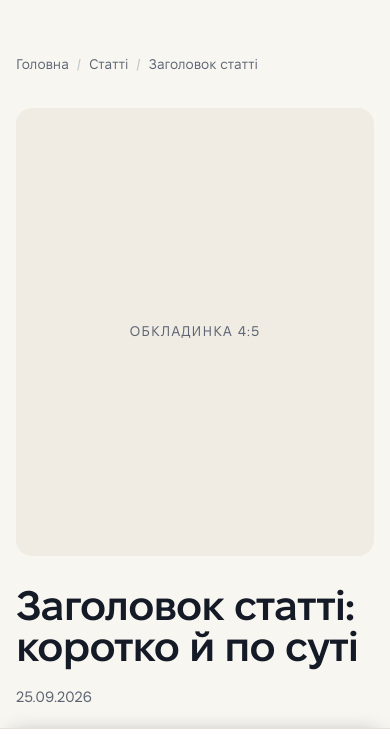
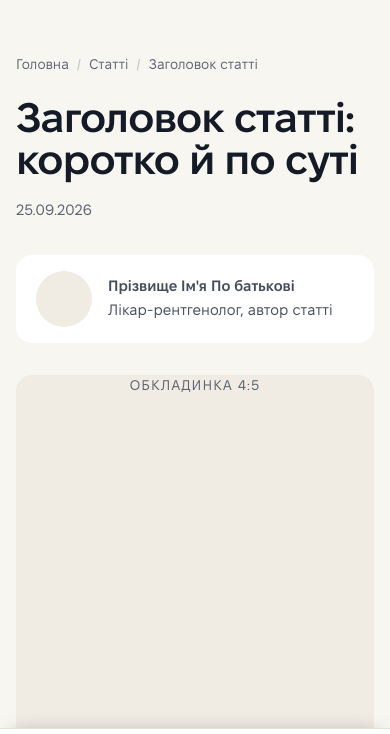
Before and after one commit to threecatsagency/mrt-plus-site, a plain HTML site: page statti/zrazok/index.html in a window 390 px wide. Shown: the part 55-789 px from the top of the page. Drawn offline with Linux system fonts and the light colour scheme.

Commit message:
Add files via upload

```diff
--- a/assets/css/zmist.css
+++ b/assets/css/zmist.css
@@ -210,14 +210,14 @@
 
 /* Обкладинка статті – 4:5, та сама картинка, що в Instagram і Facebook. */
 .art-card__cover,
-.art-hero__cover {
+.art__cover {
   display: block;
   margin: 0;
   border-radius: var(--r-lg);
   overflow: hidden;
 }
 .art-card__img,
-.art-hero__img {
+.art__cover-img {
   display: block;
   width: 100%;
   height: auto;
@@ -234,20 +234,17 @@
 .art-card__text { margin: 0; font-size: var(--fs-small); color: var(--c-ink-600); }
 .art-card__author { margin: var(--sp-1) 0 0; font-size: var(--fs-caption); color: var(--c-ink-500); }
 
-/* --- Стаття: перший екран – обкладинка 4:5 ліворуч, як фото лікаря --- */
-.pk-sec .crumbs { padding: 0; }
-.art-hero {
-  display: grid;
-  grid-template-columns: minmax(0, 5fr) minmax(0, 7fr);
-  gap: clamp(2rem, 1rem + 3vw, 4rem);
-  align-items: start;
-  margin-top: var(--sp-8);
+/* --- Стаття: одна колонка по центру --- */
+.art {
+  max-width: var(--container-narrow);
+  margin-inline: auto;
 }
-.art-hero h1 { margin: 0; }
+.art .crumbs { padding: 0; }
+.art h1 { margin: var(--sp-6) 0 0; }
 .art__meta { margin: var(--sp-4) 0 0; font-size: var(--fs-small); color: var(--c-ink-500); }
-
-/* Текст статті – під першим екраном, колонкою для читання. */
-.art { max-width: var(--container-narrow); margin-top: var(--sp-12); }
+/* Обкладинка 4:5 – по центру колонки, вужча за текст, щоб не була зависока. */
+.art .art__cover { max-width: 30rem; margin: var(--sp-8) auto 0; }
+.art .prose { margin-top: var(--sp-8); }
 
 .art__author {
   display: grid;
@@ -319,8 +316,7 @@
   .doc-grid { grid-template-columns: repeat(3, minmax(0, 1fr)); }
   .rev-grid,
   .art-grid { grid-template-columns: repeat(2, minmax(0, 1fr)); }
-  .doc-hero,
-  .art-hero { grid-template-columns: minmax(0, 1fr) minmax(0, 1fr); }
+  .doc-hero { grid-template-columns: minmax(0, 1fr) minmax(0, 1fr); }
   .doc-facts { grid-template-columns: 1fr; }
 }
 
@@ -329,8 +325,7 @@
   .rev-grid,
   .art-grid,
   .doc-cols,
-  .doc-hero,
-  .art-hero { grid-template-columns: 1fr; }
+  .doc-hero { grid-template-columns: 1fr; }
   .doc-hero .ph,
   .doc-hero__photo { max-width: 20rem; }
   .doc-time li { grid-template-columns: 1fr; gap: var(--sp-1); }
--- a/statti/zrazok/index.html
+++ b/statti/zrazok/index.html
@@ -112,20 +112,16 @@
 <main id="main" class="pk">
   <section class="pk-sec">
     <div class="container">
+      <article class="art">
         <ol class="crumbs">
           <li><a href="/">Головна</a></li>
           <li><a href="/statti/">Статті</a></li>
           <li>Заголовок статті</li>
         </ol>
-      <div class="art-hero">
-        <span class="ph ph--portrait">Обкладинка 4:5</span>
-        <div>
         <h1>Заголовок статті: коротко й по суті</h1>
         <p class="art__meta"><time>25.09.2026</time></p>
         <a class="art__author" href="/likari/zrazok/"><span class="ph">Фото</span><span><b>Прізвище Ім'я По батькові</b><span>Лікар-рентгенолог, автор статті</span></span></a>
-        </div>
-      </div>
-      <article class="art">
+        <span class="ph ph--portrait art__cover">Обкладинка 4:5</span>
         <div class="prose">
           <h2>Перший підзаголовок</h2>
           <p>Текст розділу. Абзаци короткі, по три-чотири речення: статтю читають з телефона.</p>
```
Also changed, not shown: index.html (+1 -1 lines), worker/content.js (+8 -10 lines), worker/test/test.mjs (+1 -1 lines), README.md. Lines whose indentation alone changed are shown as unchanged.
